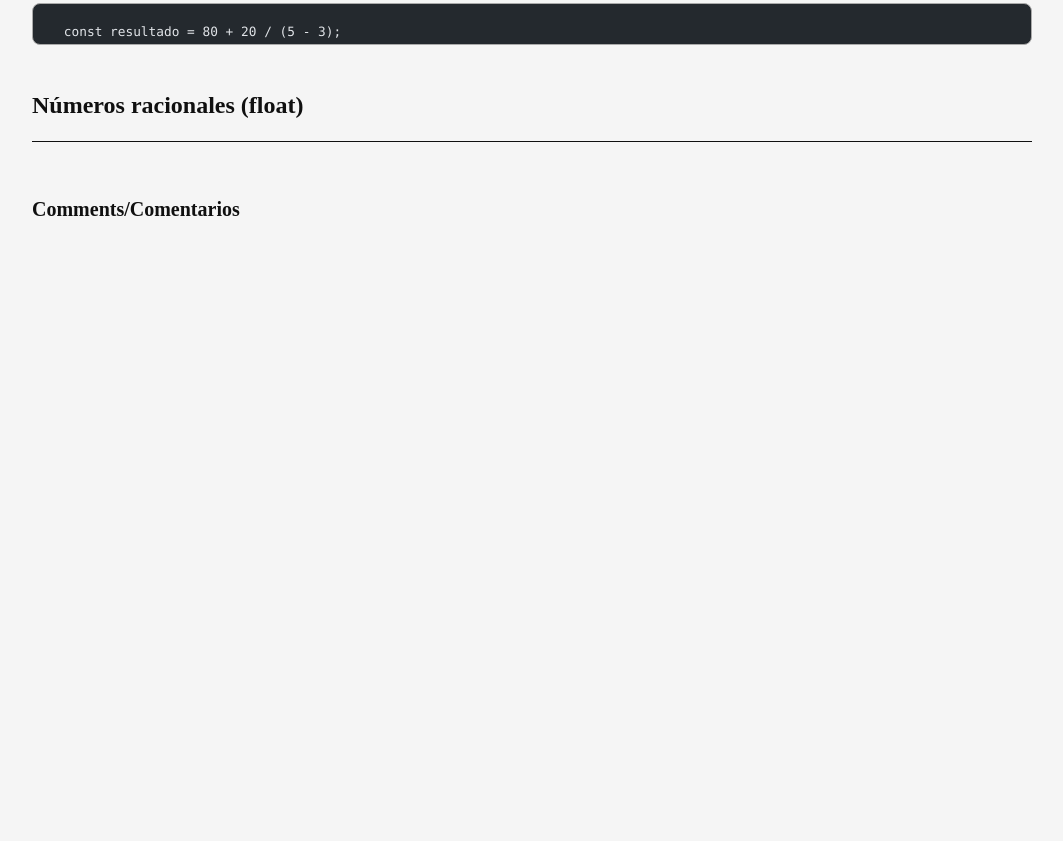
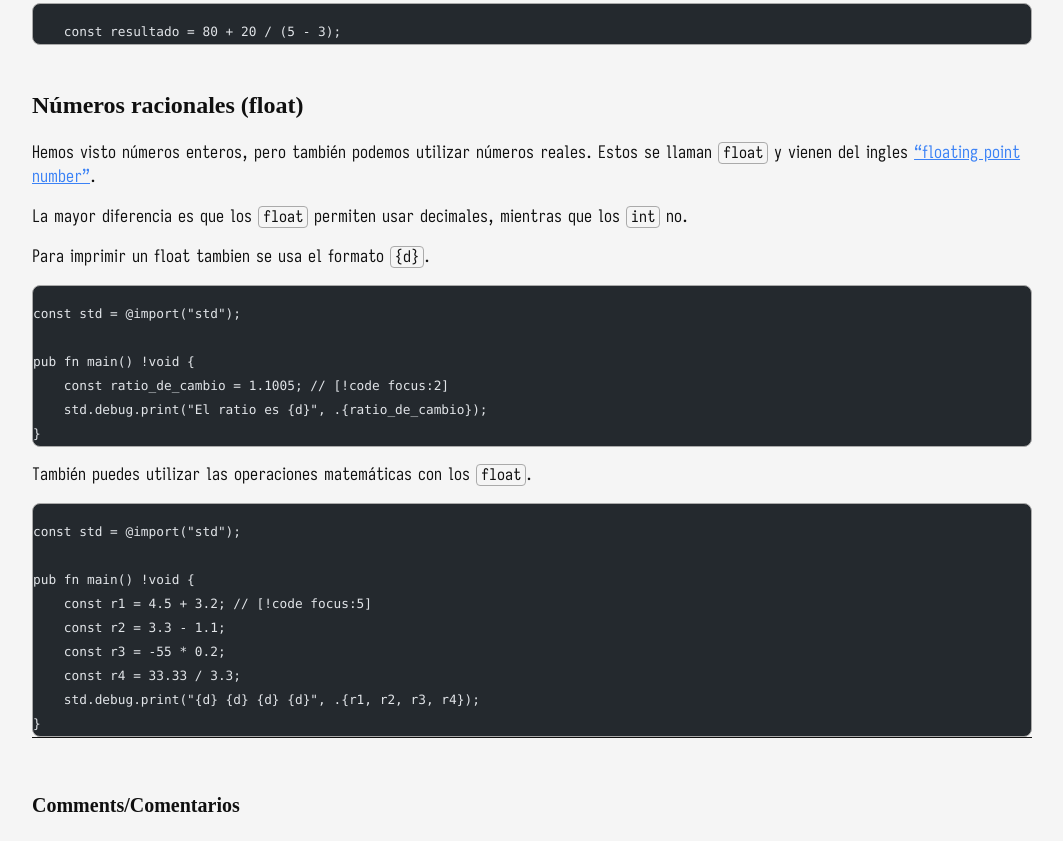
Before and after one commit to Araozu/araozu.dev, an Astro site: page /blog/es/programacion-09 in a window 1280 px wide. Shown: the part 3459-4300 px from the top of the page, without its empty margins (140-1203 px from the left). Before the commit the page ends 3867 px from the top, so only its background shows below. Built offline with nearby package versions, Linux system fonts and the light colour scheme; Astro itself is replaced by a stand-in of ours; code samples lack their colours; a script that the page names is missing; a web font is replaced by a local one.

Commit message:
es blog: finish zig 9

````diff
--- a/src/pages/blog/es/programacion-09.md
+++ b/src/pages/blog/es/programacion-09.md
@@ -188,3 +188,37 @@ agruparlas con paréntesis.
 
 
 ## Números racionales (float)
+
+Hemos visto números enteros, pero también podemos
+utilizar números reales. Estos se llaman `float`
+y vienen del ingles
+["floating point number"](https://es.wikipedia.org/wiki/Coma_flotante).
+
+La mayor diferencia es que los `float` permiten usar
+decimales, mientras que los `int` no.
+
+Para imprimir un float tambien se usa el formato `{d}`.
+
+```zig
+const std = @import("std");
+
+pub fn main() !void {
+    const ratio_de_cambio = 1.1005; // [!code focus:2]
+    std.debug.print("El ratio es {d}", .{ratio_de_cambio});
+}
+```
+
+También puedes utilizar las operaciones matemáticas con
+los `float`.
+
+```zig
+const std = @import("std");
+
+pub fn main() !void {
+    const r1 = 4.5 + 3.2; // [!code focus:5]
+    const r2 = 3.3 - 1.1;
+    const r3 = -55 * 0.2;
+    const r4 = 33.33 / 3.3;
+    std.debug.print("{d} {d} {d} {d}", .{r1, r2, r3, r4});
+}
+```
````
